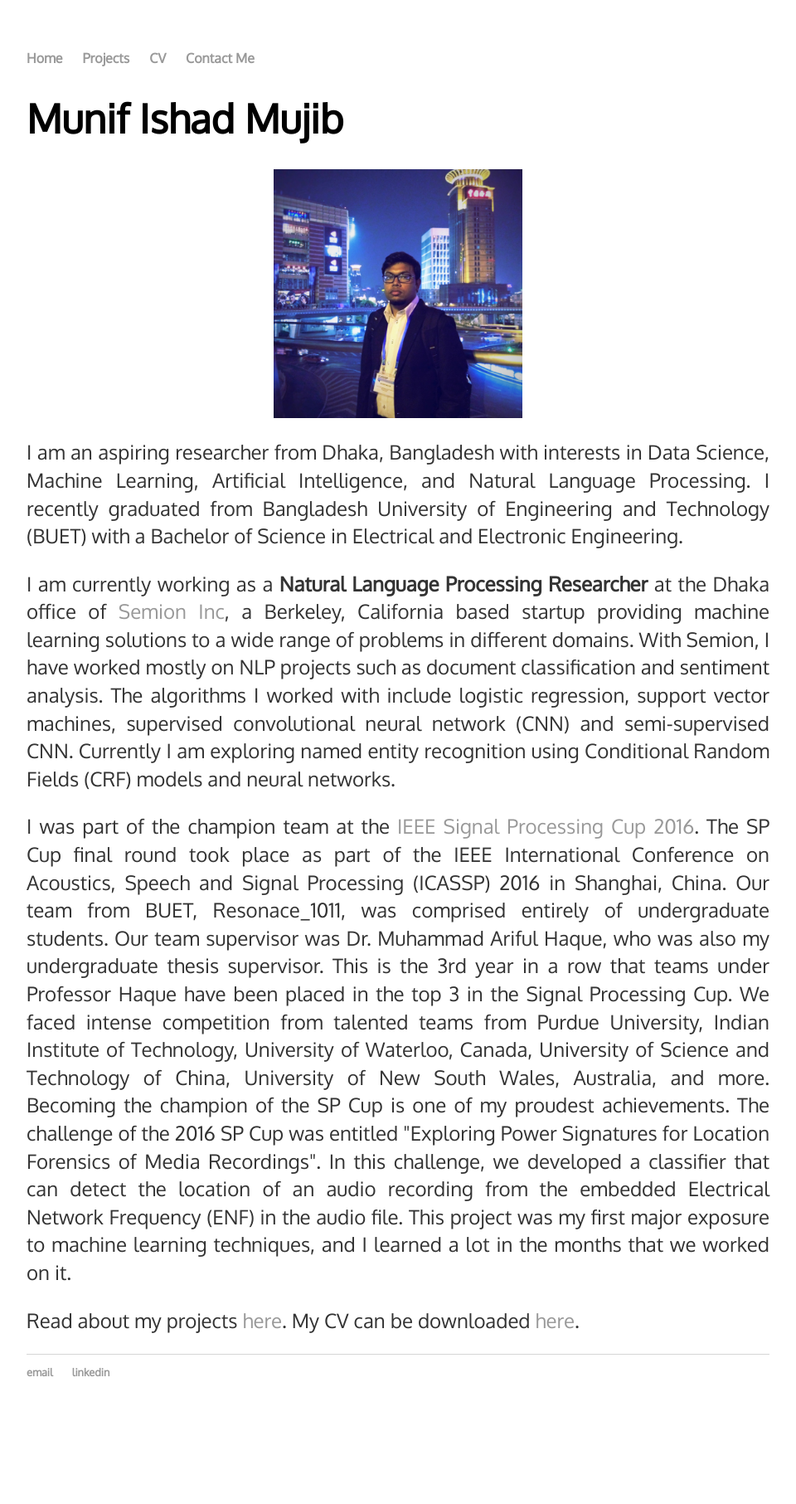
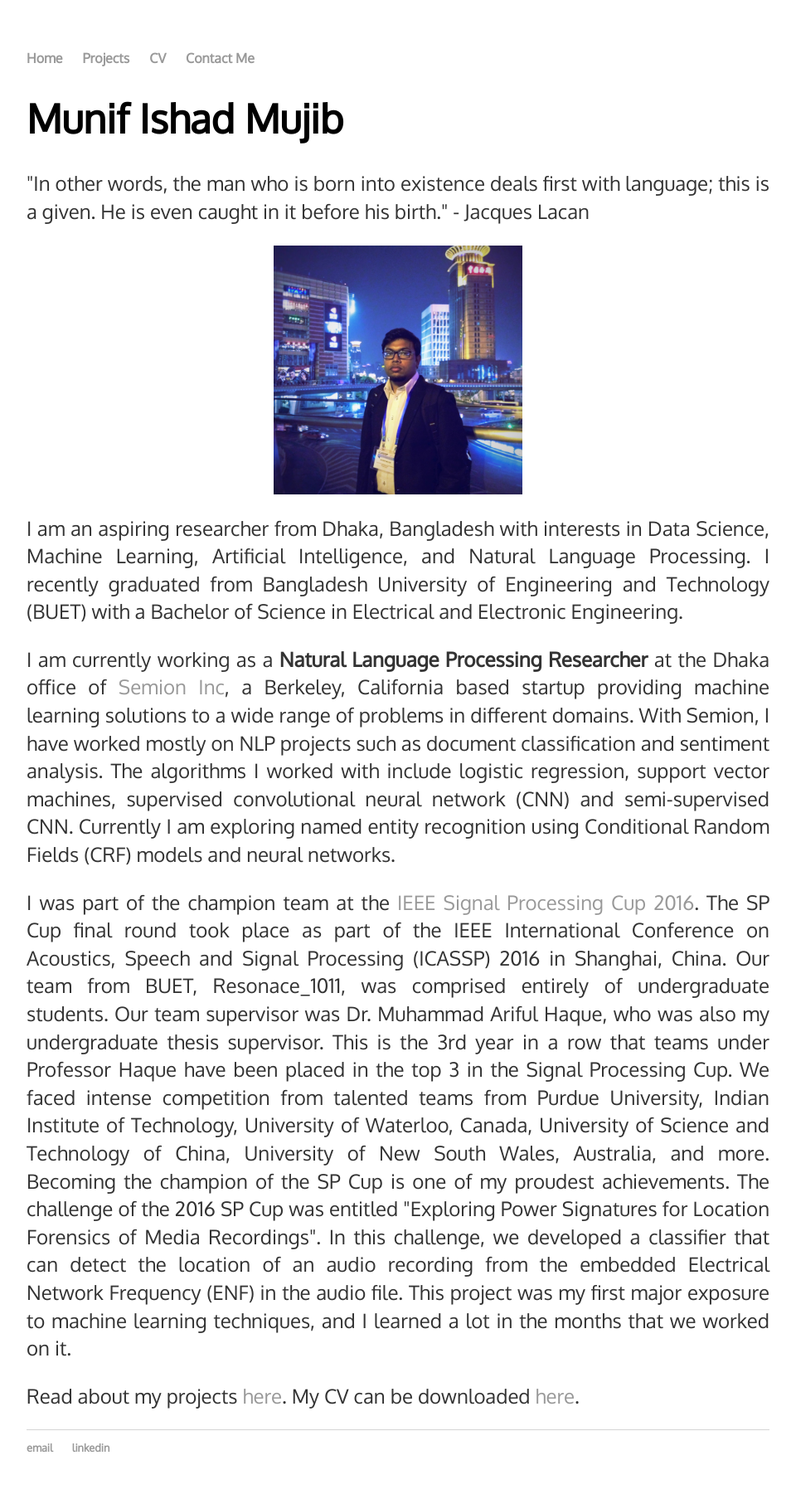
Before and after one commit to MunifMujib/munifmujib.github.io, a Jekyll site: the page built from index.html, in a window 1280 px wide. Shown: the whole page at 83% size, without its empty margins (160-1120 px from the left). Built offline with Jekyll 4.4.1, drawn with Linux system fonts in a browser that asks for light colours; before the commit the page ends 1722 px from its top, so only the background shows below that.

Commit message:
Update index.html

```diff
--- a/index.html
+++ b/index.html
@@ -4,6 +4,7 @@ title: Munif Ishad Mujib
 ---
     		<div class="blurb">
 			<h1>Munif Ishad Mujib</h1>
+				<p align="right">"In other words, the man who is born into existence deals first with language; this is a given. He is even caught in it before his birth." - Jacques Lacan</p>
 				<img class="displayed" src="/profile_photo.jpeg" alt="Photo of me in Shanghai" style="width:300px;height:300px;">
 				<p>I am an aspiring researcher from Dhaka, Bangladesh with interests in Data Science, Machine Learning, Artificial Intelligence, and Natural Language Processing. I recently graduated from Bangladesh University of Engineering and Technology (BUET) with a Bachelor of Science in Electrical and Electronic Engineering.</p>
 				<p>I am currently working as a <strong>Natural Language Processing Researcher</strong> at the Dhaka office of <a href="http://semion.ai">Semion Inc</a>, a Berkeley, California based startup providing machine learning solutions to a wide range of problems in different domains. With Semion, I have worked mostly on NLP projects such as document classification and sentiment analysis. The algorithms I worked with include logistic regression, support vector machines, supervised convolutional neural network (CNN) and semi-supervised CNN. Currently I am exploring named entity recognition using Conditional Random Fields (CRF) models and neural networks.</p>
```
